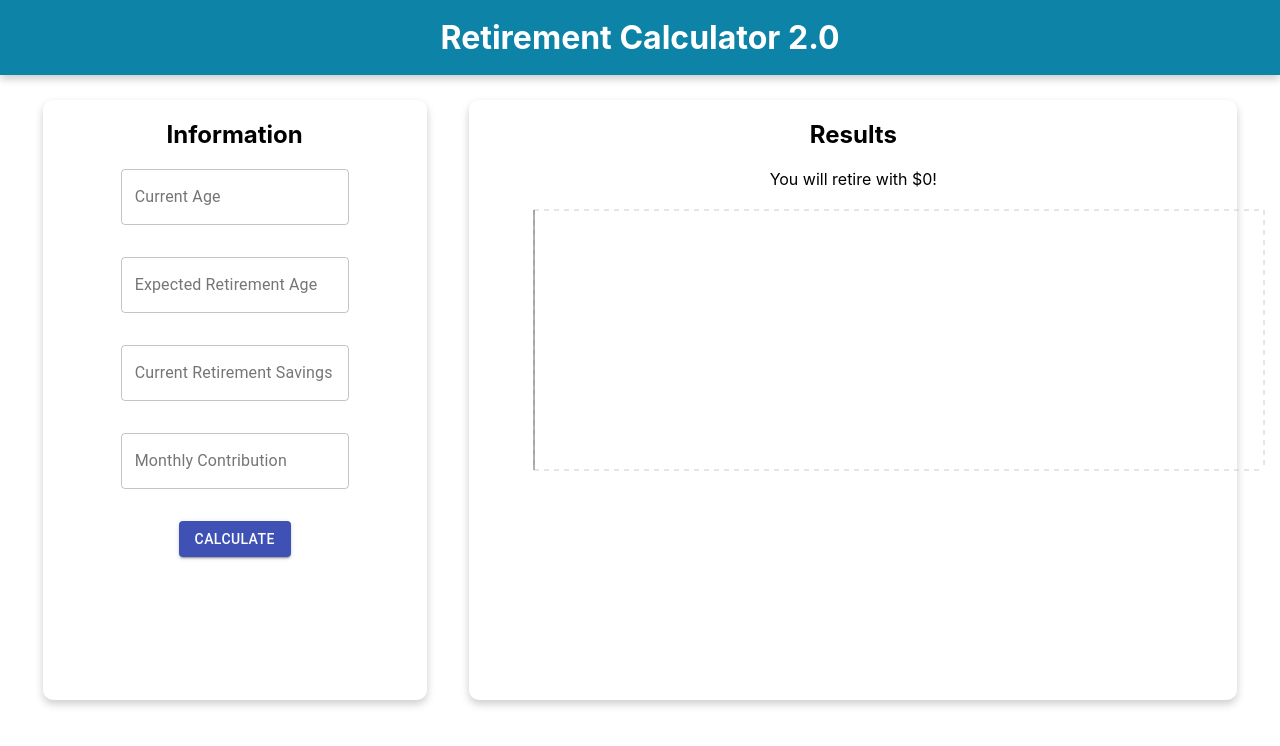
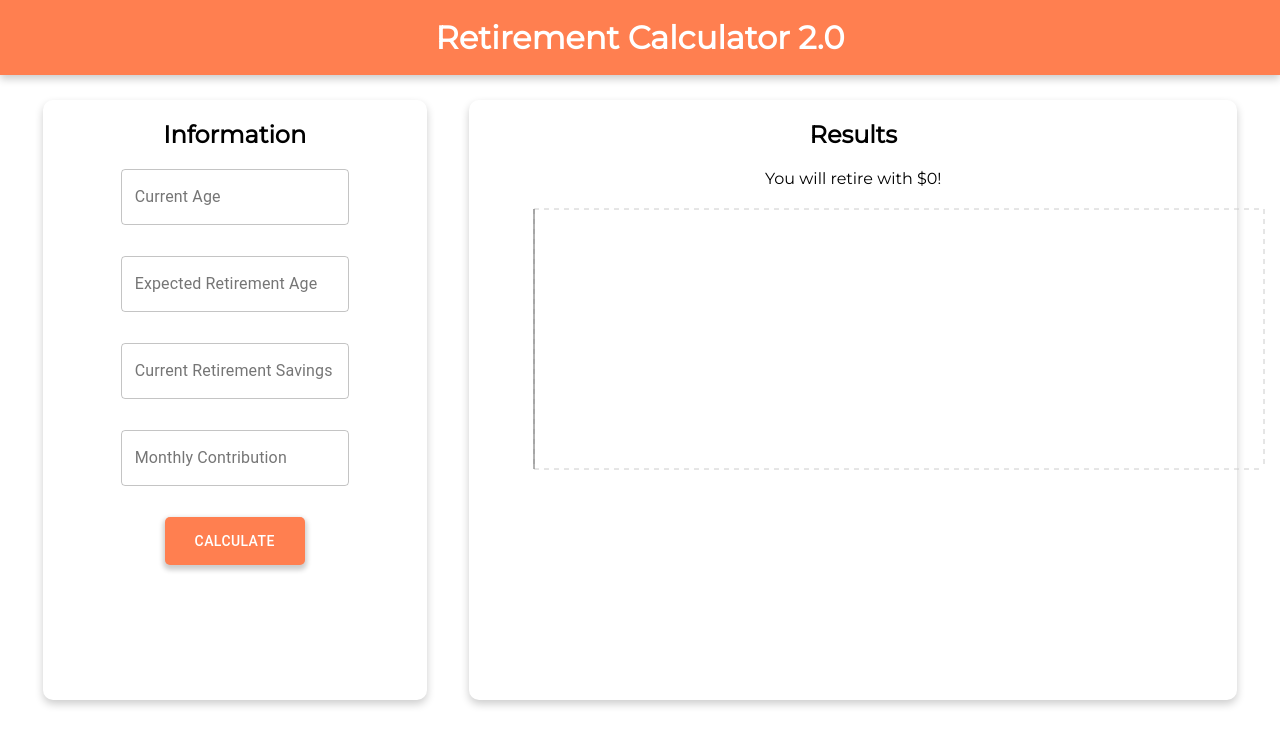
Before and after one commit to zahidkhawaja/Retirement-Calculator-2.0, a React (Create React App) app: page / in a window 1280 px wide. Shown: the top 746 px of the page. Built offline with nearby package versions, Linux system fonts and the light colour scheme.

Commit message:
Update styling

```diff
--- a/src/App.css
+++ b/src/App.css
@@ -1,9 +1,12 @@
+@import url('https://fonts.googleapis.com/css2?family=Montserrat&display=swap');
+
 .App {
   text-align: center;
+  font-family: 'Montserrat', sans-serif;
 }
 
 .App-header {
-  background-color: #0d83a7;
+  background-color: coral;
   height: 75px;
   display: flex;
   flex-direction: column;
@@ -47,7 +50,7 @@
 }
 
 .calculatorform p {
-  color: red;
+  color: rgb(248, 83, 24);
   font-size: 0.75rem;
 }
 
--- a/src/components/Calculator.js
+++ b/src/components/Calculator.js
@@ -2,6 +2,7 @@ import React from "react";
 import { useForm } from "react-hook-form";
 import TextField from "@material-ui/core/TextField";
 import Button from "@material-ui/core/Button";
+import { withStyles } from "@material-ui/core";
 
 const Calculator = ({ setResult }) => {
     const { handleSubmit, register, errors } = useForm();
@@ -18,6 +19,21 @@ const Calculator = ({ setResult }) => {
         };
         setResult(retirementSavings);
     };
+
+    const StyledButton = withStyles({
+      root: {
+        background: 'coral',
+        borderRadius: 5,
+        border: 0,
+        color: 'white',
+        height: 48,
+        padding: '0 30px',
+        boxShadow: '0 3px 5px 2px rgba(0,0,0,0.2)',
+        '&:hover': {
+          backgroundColor: 'rgb(250, 149, 112)',
+        },
+      },
+    })(Button);
 
     return (
         <div className = "calculatorform">
@@ -49,7 +65,7 @@ const Calculator = ({ setResult }) => {
             inputRef={register({
               required: "Please enter your expected retirement age.",
               validate: value =>
-              Number.isInteger(parseInt(value)) || "You must enter an integer under 100."
+              Number.isInteger(parseInt(value)) || "You must enter an integer."
             })}
             placeholder="Expected Retirement Age"
           />
@@ -89,9 +105,9 @@ const Calculator = ({ setResult }) => {
           <p>{errors.monthlycontribution && errors.monthlycontribution.message}</p>
           <br />
 
-          <Button variant="contained" color="primary" type="submit">
+          <StyledButton type="submit">
             Calculate
-          </Button>
+          </StyledButton>
 
             </form>
             </div>
```
